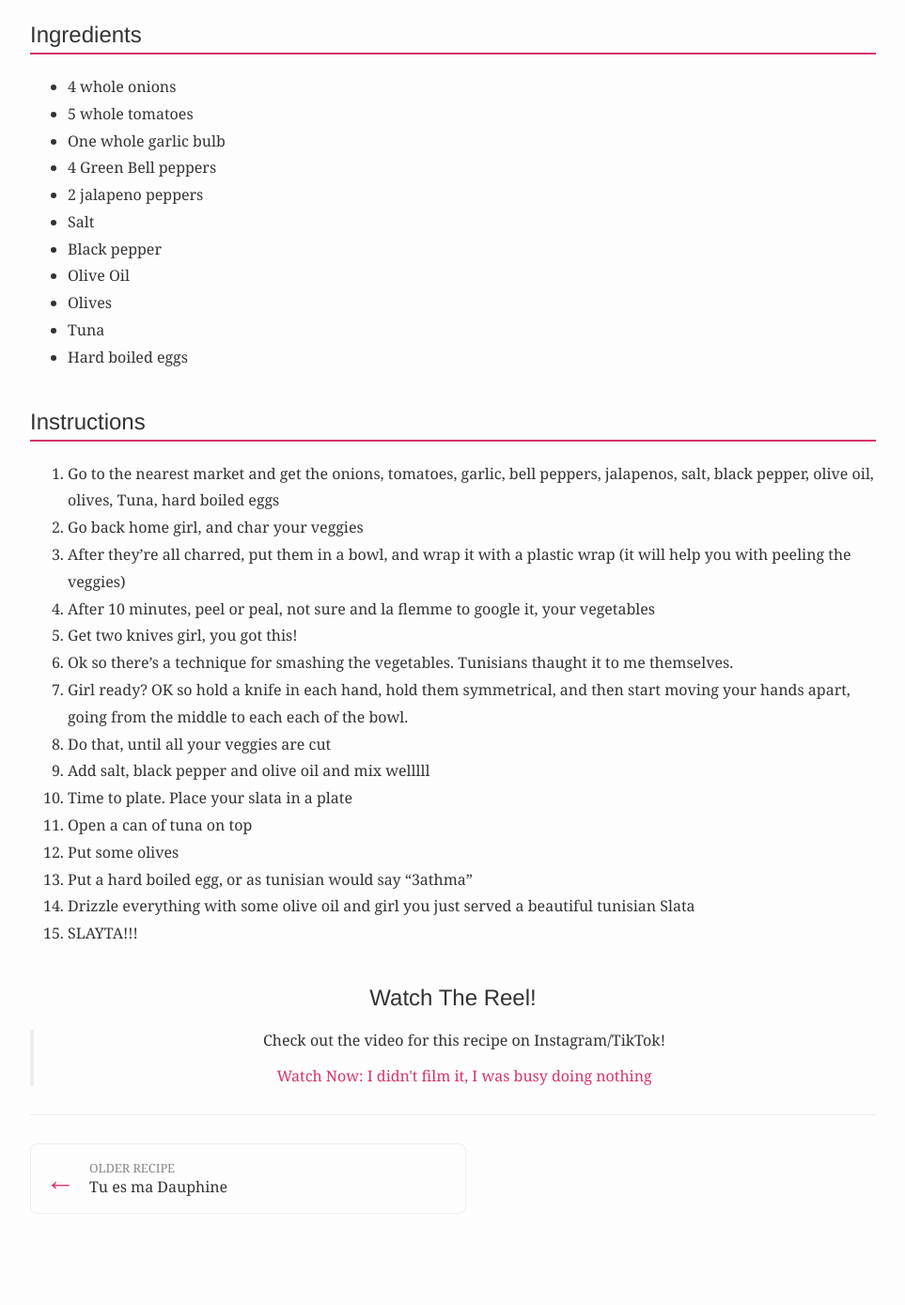
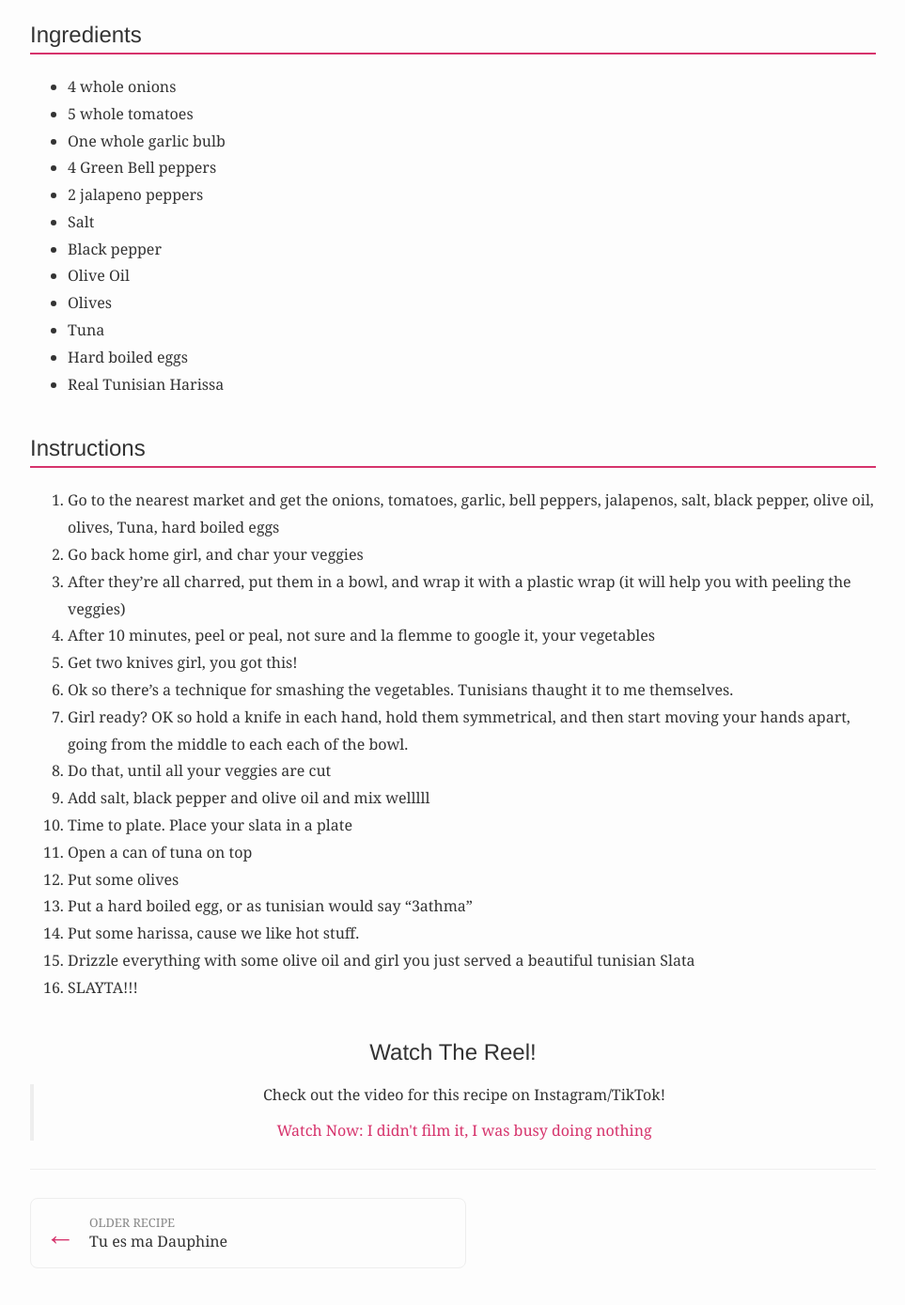
Before and after one commit to AntiLibrary5/nicools-kitchen, a Jekyll site: the page built from _posts/2025-11-22-slata-meshwi.md, in a window 1280 px wide and 1400 px high, scrolled down 821 px. Shown: the top 1389 px of the window at 94% size, without its empty margins (158-1121 px from the left). Built offline with Jekyll 4.4.1, drawn with Linux system fonts in a browser that asks for light colours; before the commit the page ends 2163 px from its top, so only the background shows below that.

Commit message:
slata meshwi recipe last update i promise

```diff
--- a/_posts/2025-11-22-slata-meshwi.md
+++ b/_posts/2025-11-22-slata-meshwi.md
@@ -24,6 +24,7 @@ Everytime I say something so random, people often tell me that they wonder what
 * Olives
 * Tuna
 * Hard boiled eggs
+* Real Tunisian Harissa
 
 
 ## Instructions
@@ -41,5 +42,6 @@ Everytime I say something so random, people often tell me that they wonder what
 11. Open a can of tuna on top
 12. Put some olives
 13. Put a hard boiled egg, or as tunisian would say "3athma"
-14. Drizzle everything with some olive oil and girl you just served a beautiful tunisian Slata
-15. SLAYTA!!!
+14. Put some harissa, cause we like hot stuff.
+15. Drizzle everything with some olive oil and girl you just served a beautiful tunisian Slata
+16. SLAYTA!!!
```
